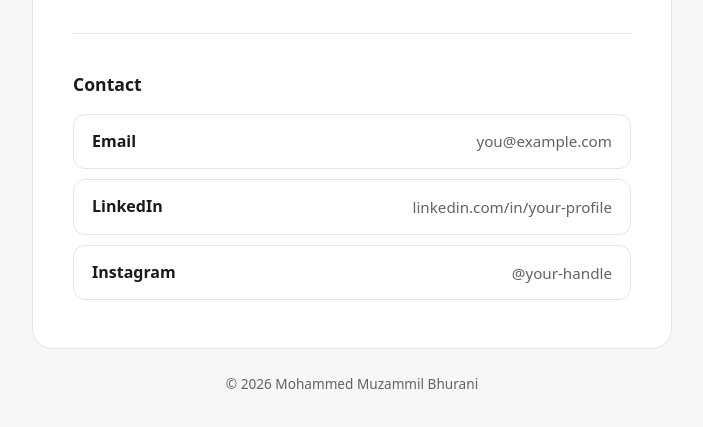
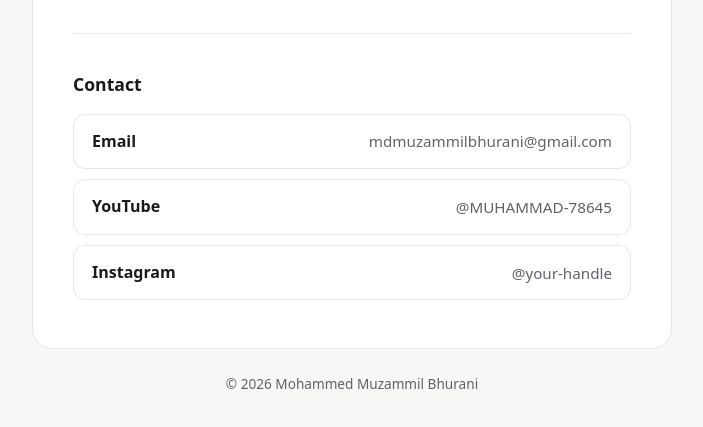
Before and after one commit to KIRAAK-CODER/ABOUT-ME, a plain HTML site: page index.html in a window 1280 px wide. Shown: the part 357-784 px from the top of the page, without its empty margins (288-991 px from the left). Drawn offline with Linux system fonts and the light colour scheme.

Commit message:
Real contact details
Co-Authored-By: Claude Opus 5.5 <noreply@anthropic.com>

```diff
--- a/index.html
+++ b/index.html
@@ -148,15 +148,15 @@
       <h2>Contact</h2>
       <ul class="contact">
         <li>
-          <a href="mailto:you@example.com">
+          <a href="mailto:mdmuzammilbhurani@gmail.com">
             <span class="label">Email</span>
-            <span class="value">you@example.com</span>
+            <span class="value">mdmuzammilbhurani@gmail.com</span>
           </a>
         </li>
         <li>
-          <a href="https://www.linkedin.com/in/your-profile" target="_blank" rel="noopener">
-            <span class="label">LinkedIn</span>
-            <span class="value">linkedin.com/in/your-profile</span>
+          <a href="https://www.youtube.com/@MUHAMMAD-78645/shorts" target="_blank" rel="noopener">
+            <span class="label">YouTube</span>
+            <span class="value">@MUHAMMAD-78645</span>
           </a>
         </li>
         <li>
```
